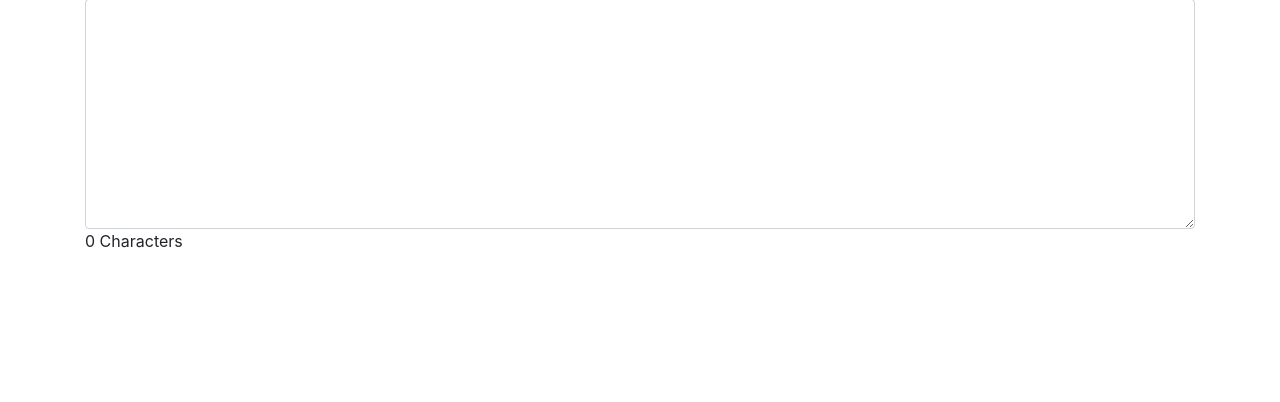
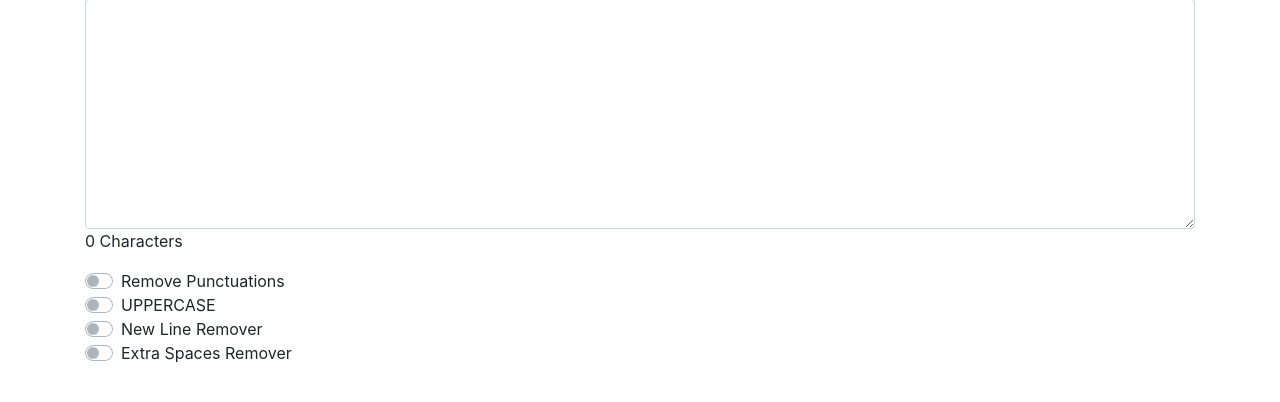
Before and after one commit to TejsinghDhaosriya/django-textutils-project-jumpstart, a Django app: page / in a window 1280 px wide. Shown: the part 123-525 px from the top of the page. Run offline with Django 3.2, Linux system fonts and the light colour scheme; some libraries are stand-ins or nearby versions.

Commit message:
index page

```diff
--- a/templates/index.html
+++ b/templates/index.html
@@ -86,3 +86,26 @@
             wordCount.innerText = characters.length;
           });
       </script>
+
+	</p>
+</div>
+
+<div class="custom-control custom-switch">
+<input type="checkbox" name="removepunc" class="custom-control-input" id="customSwitch1">
+<label class="custom-control-label" for="customSwitch1">Remove Punctuations</label>
+</div>
+
+<div class="custom-control custom-switch">
+<input type="checkbox" name="fullcaps" class="custom-control-input" id="customSwitch2">
+<label class="custom-control-label" for="customSwitch2">UPPERCASE</label>
+</div>
+
+<div class="custom-control custom-switch">
+<input type="checkbox"  name="newlineremover" class="custom-control-input" id="customSwitch3">
+<label class="custom-control-label" for="customSwitch3">New Line Remover</label>
+</div>
+
+<div class="custom-control custom-switch">
+<input type="checkbox"  name="extraspaceremover" class="custom-control-input" id="customSwitch4">
+<label class="custom-control-label" for="customSwitch4">Extra Spaces Remover</label>
+</div>
```
